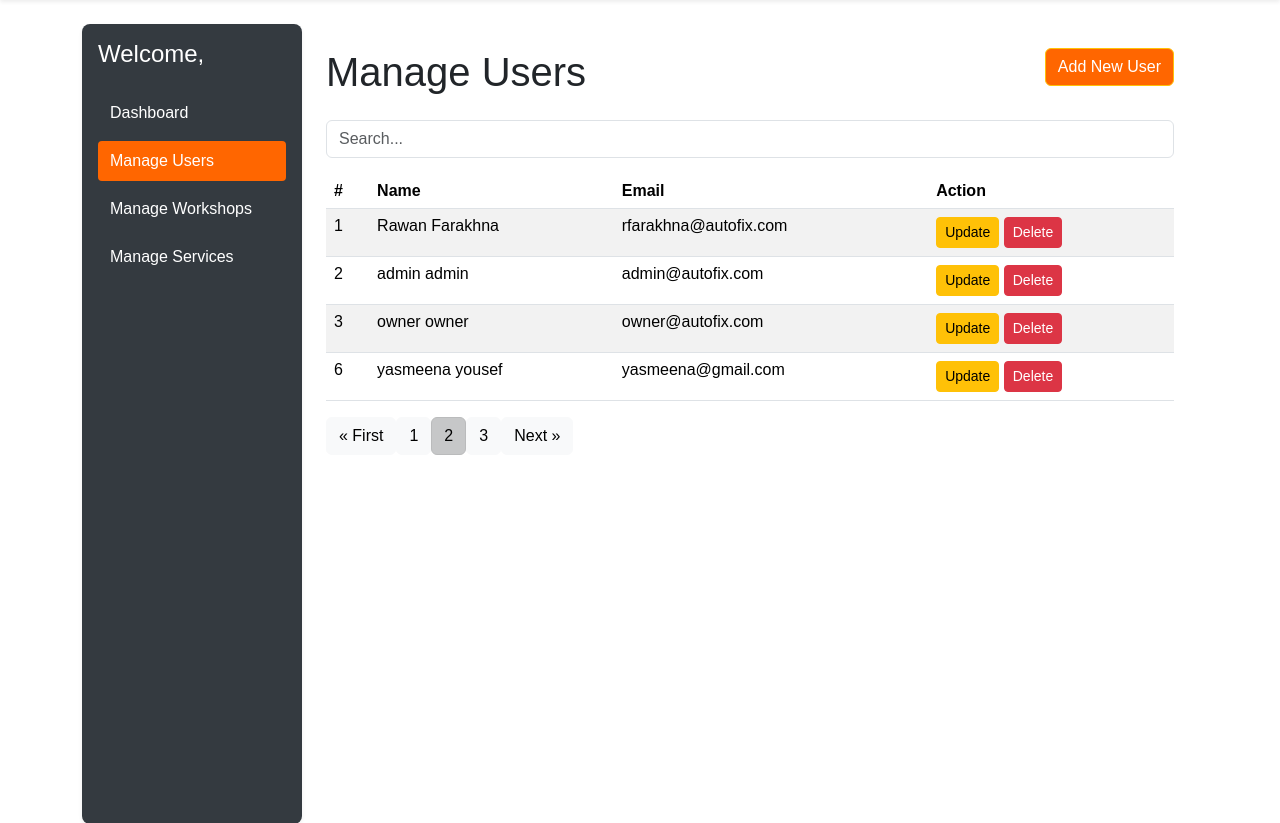
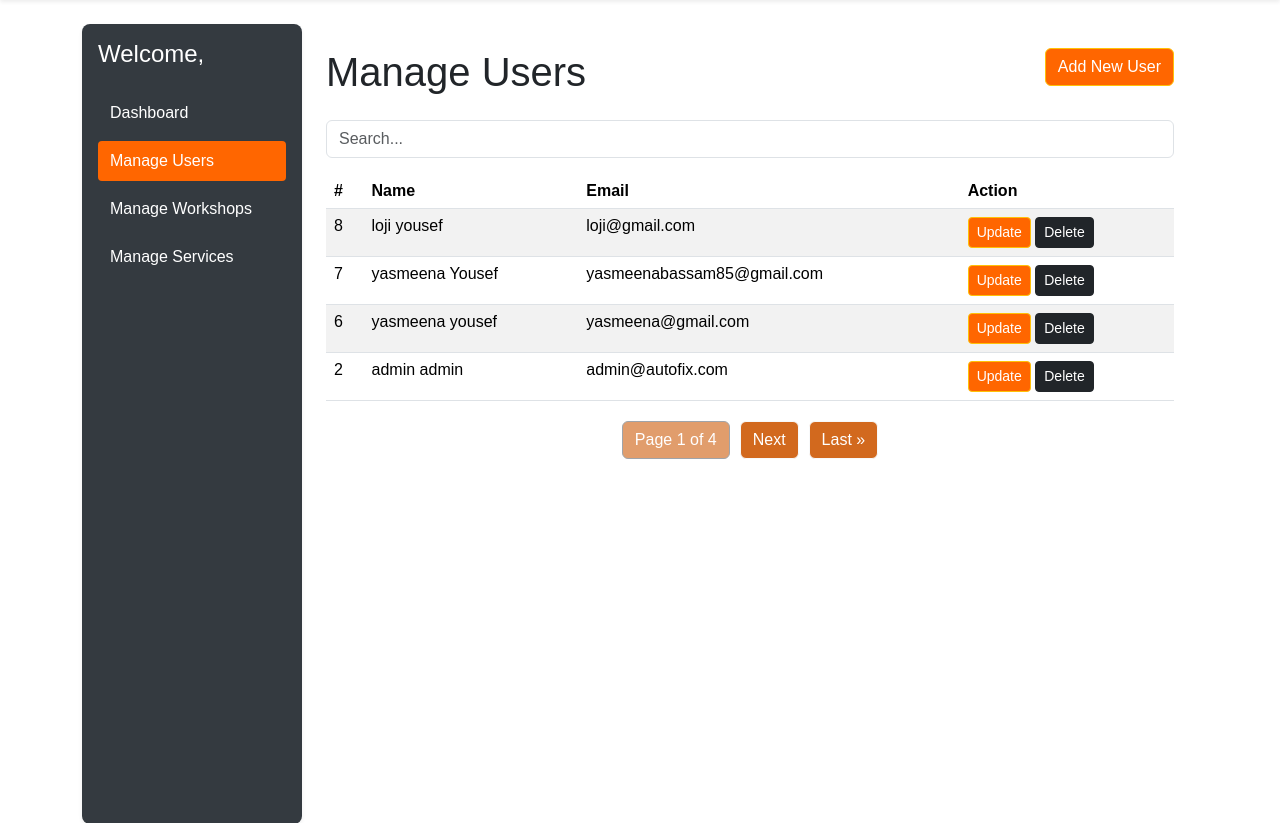
Before and after one commit to RawanFarakhnah/auto_fix, a Django app: page /admin/manage-users/ in a window 1280 px wide. Shown: the part 56-879 px from the top of the page. Run offline with Django 5.2, Linux system fonts and the light colour scheme; data comes from the database, SQL or seed files in the repository; some libraries are stand-ins or nearby versions.

Commit message:
add pagination

```diff
--- a/landing/views.py
+++ b/landing/views.py
@@ -11,6 +11,9 @@ from django.views.decorators.csrf import csrf_exempt
 import json
 from django.contrib.auth.hashers import make_password
 from django.contrib import messages
+from django.core.paginator import Paginator
+from django.http import JsonResponse
+
 
 # Create your views here.
 User = get_user_model()
@@ -77,6 +80,7 @@ def get_users_api(request):
         })
     return JsonResponse({'users': user_data})
 
+
 def create_user(request):
     if request.method == 'POST':
         # Validate the form data using the custom manager's validator
@@ -86,6 +90,7 @@ def create_user(request):
         if errors:
             # Pass POST data back to the form to retain user input after validation failure
             return render(request, 'admin_dashboard/create_user.html', {'errors': errors, 'postData': request.POST})
+            return redirect('landing:dashbord')
 
         # If no errors, create the new user
         user = User.objects.create(
@@ -96,11 +101,11 @@ def create_user(request):
             password=make_password(request.POST['password']),
         )
 
-        # Show a success message
+
         messages.success(request, "User created successfully")
 
-        # Redirect to the dashboard or a different page
-        return redirect('landing:dashbord')  # Make sure this URL is correct in your urls.py
+
+        return redirect('landing:dashbord')
 
     # If the request method is GET, render the form (no errors)
     return render(request, 'admin_dashboard/create_user.html')
@@ -142,6 +147,7 @@ def update_user_api(request, user_id):
             'email': user.email
         })
 
+
     return JsonResponse({'success': False, 'error': 'Invalid request method'})
 
 @csrf_exempt
@@ -150,3 +156,43 @@ def delete_user(request, user_id):
         user = User.objects.get(id=user_id)
         user.delete()
         return JsonResponse({'success': True, 'user_id': user_id})
+
+
+
+
+
+
+
+
+def manage_users(request):
+    users = User.objects.all().order_by('-id')
+
+    data = [
+        {'name': f'User {i}', 'description': f'Description {i}'} for i in range(1, 21)
+    ]
+    paginator = Paginator(data, 5)
+    page_number = request.GET.get('page')
+    page_obj = paginator.get_page(page_number)
+    context = {
+        'users': users,
+        'page_obj': page_obj
+    }
+
+
+    return render(request, 'admin_dashboard/manage_users.html',context)
+def manage_users(request):
+    users = User.objects.all().order_by('-id')
+
+    data = [
+        {'name': f'User {i}', 'description': f'Description {i}'} for i in range(1, 21)
+    ]
+    paginator = Paginator(data, 5)
+    page_number = request.GET.get('page')
+    page_obj = paginator.get_page(page_number)
+
+    context = {
+        'users': users,
+        'page_obj': page_obj
+    }
+
+    return render(request, 'admin_dashboard/manage_users.html', context)
--- a/templates/admin_dashboard/manage_users.html
+++ b/templates/admin_dashboard/manage_users.html
@@ -11,6 +11,25 @@
 {% endblock %}
 
 {% block content %}
+<style>
+    .pagination {
+        display: flex;
+        justify-content: center;
+        margin-top: 20px;
+    }
+
+    .pagination .btn {
+        margin: 0 5px;
+        background-color: chocolate;
+        color: white;
+    }
+
+    .pagination .btn-primary {
+        background-color: darkorange;
+        color: white;
+    }
+</style>
+
 <div class="wrapper d-flex">
 
     <!-- Sidebar -->
@@ -54,10 +73,10 @@
                 <td>{{ user.first_name }} {{ user.last_name }}</td>
                 <td>{{ user.email }}</td>
                 <td>
-                    <button class="btn btn-warning btn-sm" onclick="updateUser({{ user.id }})">
+                    <button class="btn btn-warning btn-sm"style="background-color: #ff6600; color:white;" onclick="updateUser({{ user.id }})">
                         Update
                     </button>
-                    <button class="btn btn-danger btn-sm" onclick="deleteUser({{ user.id }})">
+                    <button class="btn btn-dark btn-sm" onclick="deleteUser({{ user.id }})">
                         Delete
                     </button>
                 </td>
@@ -66,13 +85,27 @@
             </tbody>
         </table>
 
-        <div class="pagination">
-            <a href="#" class="btn btn-light">&laquo; First</a>
-            <a href="#" class="btn btn-light">1</a>
-            <a href="#" class="btn btn-light active">2</a>
-            <a href="#" class="btn btn-light">3</a>
-            <a href="#" class="btn btn-light">Next &raquo;</a>
+
+
+
+
+
+        <div class="pagination" style="margin-top: 20px; text-align: center;">
+            {% if page_obj.has_previous %}
+                <a href="?page=1" class="btn btn-light">&laquo; First</a>
+                <a href="?page={{ page_obj.previous_page_number }}" class="btn btn-light">Previous</a>
+            {% endif %}
+
+            <span class="btn btn-secondary disabled">
+                Page {{ page_obj.number }} of {{ page_obj.paginator.num_pages }}
+            </span>
+
+            {% if page_obj.has_next %}
+                <a href="?page={{ page_obj.next_page_number }}" class="btn btn-light">Next</a>
+                <a href="?page={{ page_obj.paginator.num_pages }}" class="btn btn-light">Last &raquo;</a>
+            {% endif %}
         </div>
+
 
     </main>
 
```
Also changed, not shown: templates/admin_dashboard/create_user.html (+7 -7 lines), templates/admin_dashboard/your_template.html (added, +32 -0 lines), db.sqlite3.
